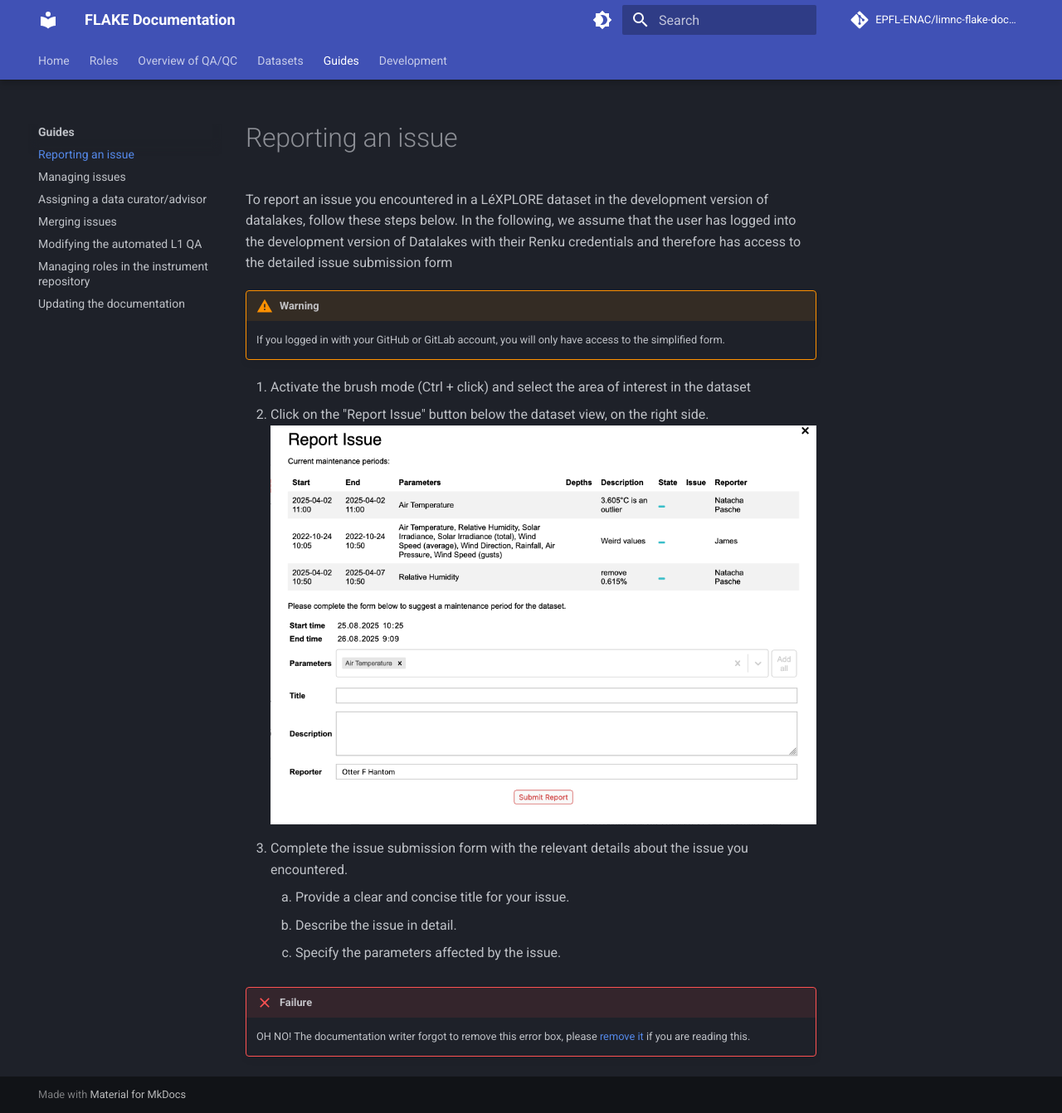
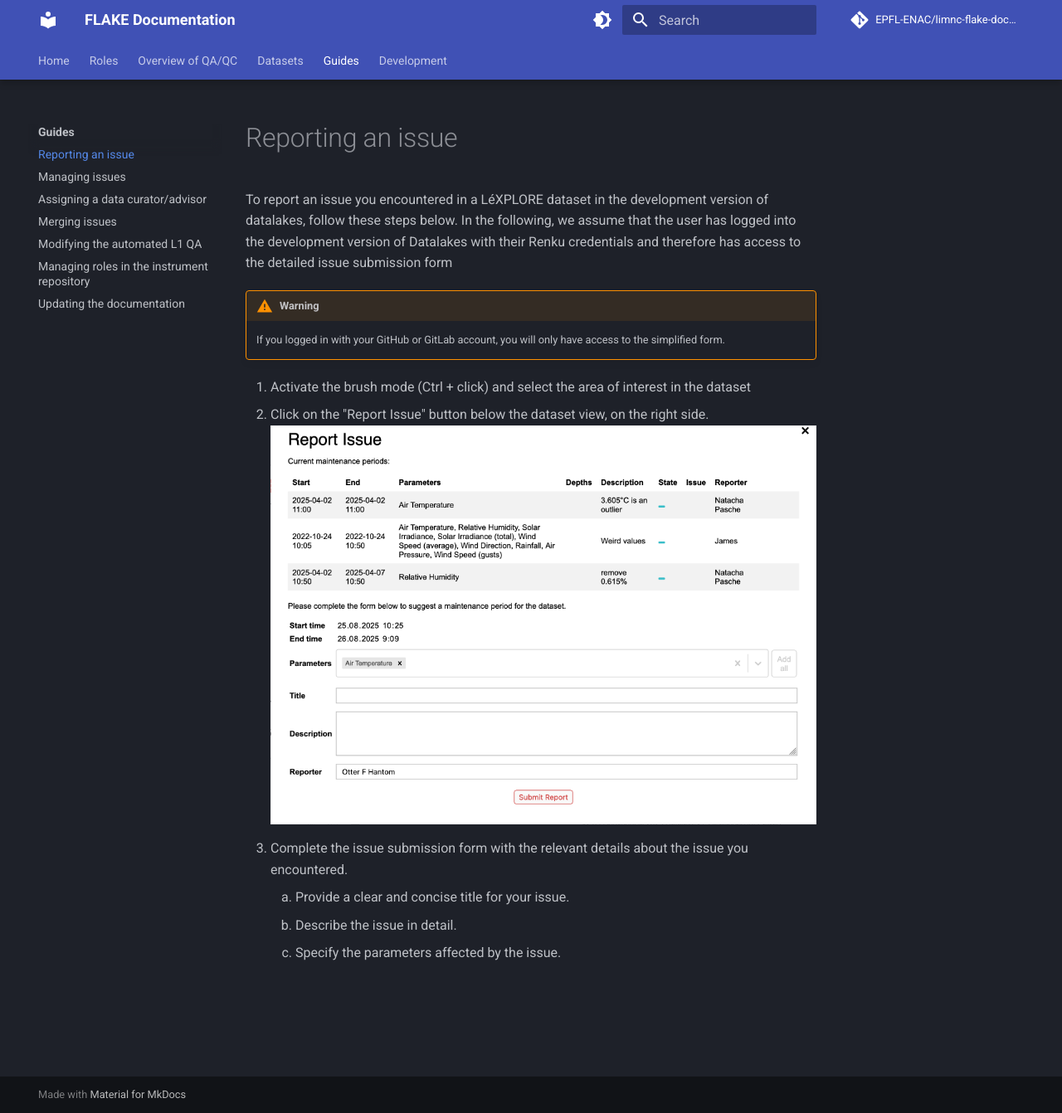
Before and after one commit to EPFL-ENAC/limnc-flake-documentation, an MkDocs documentation site: the page built from docs/guides/reporting.md, in a window 1280 px wide and 1342 px high. Shown: the whole window at 83% size. Built offline with MkDocs 1.6.1 and Material for MkDocs 9.7.7, drawn with Linux system fonts in a browser that asks for light colours; comment, search, counter and statistics services are not loaded.

Commit message:
Update reporting.md

```diff
--- a/docs/guides/reporting.md
+++ b/docs/guides/reporting.md
@@ -19,7 +19,6 @@ To report an issue you encountered in a LéXPLORE dataset in the development ver
 
 <!-- prettier-ignore-start -->
 
-!!! failure
-    OH NO! The documentation writer forgot to remove this error box, please [remove it](updating_docs.md) if you are reading this.
+
 
 <!-- prettier-ignore-end -->
```
